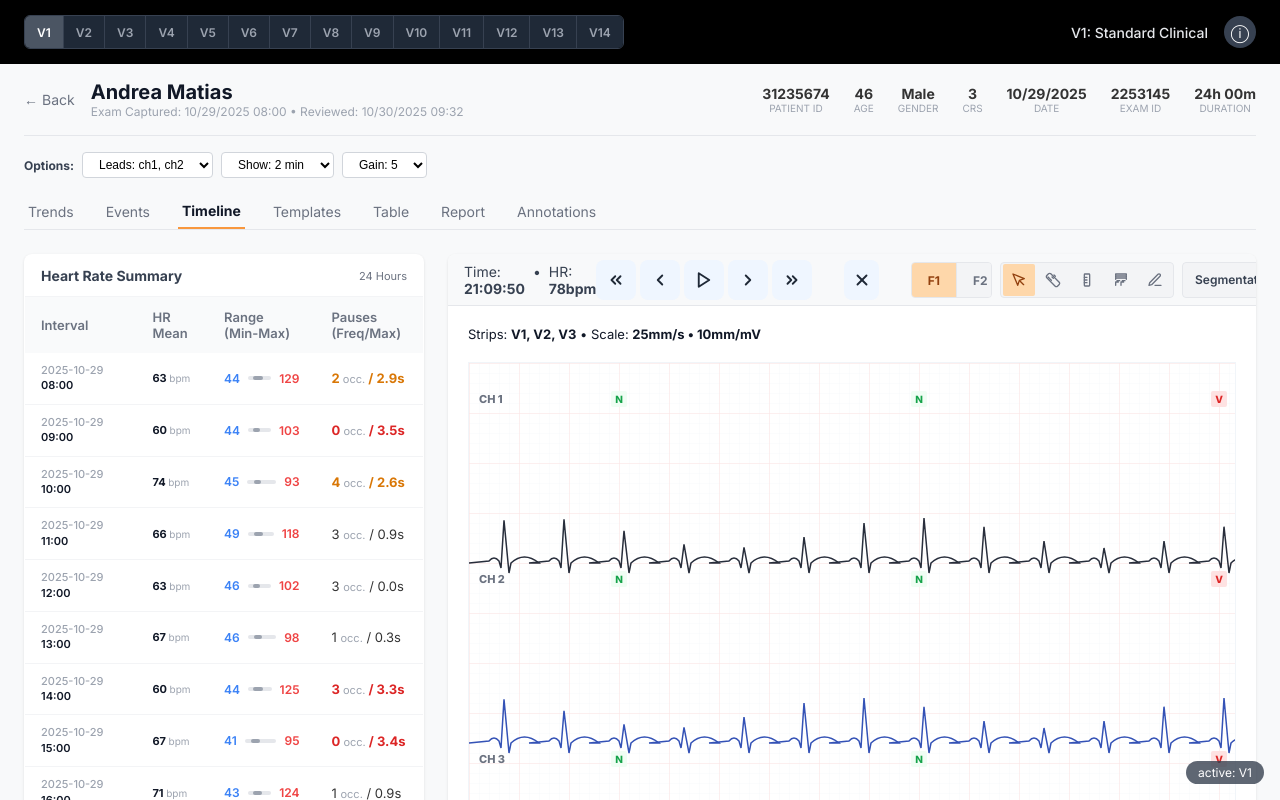
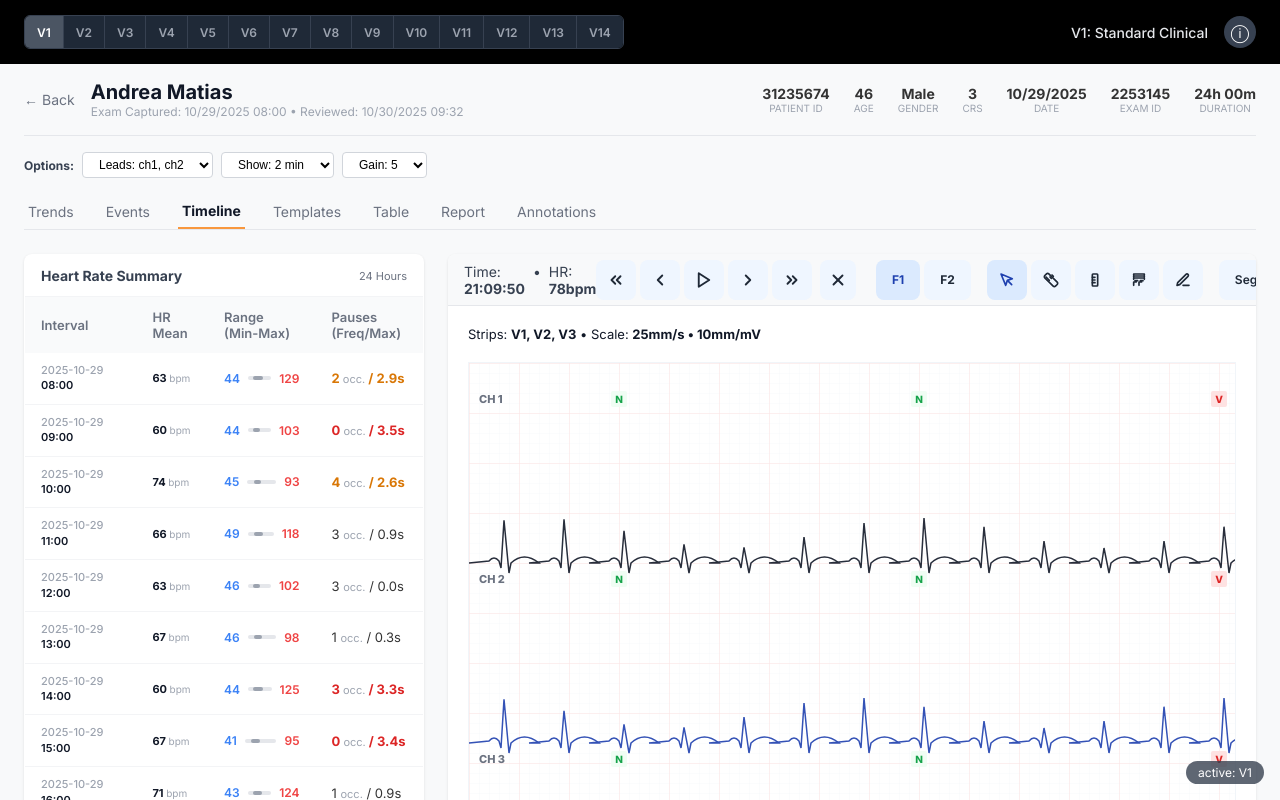
Before and after one commit to gabrielvaz/cardiolife-cardioline-strips-ideas, a Next.js app: page / in a window 1280 px wide. Built offline with nearby package versions, Linux system fonts and the light colour scheme.

Commit message:
Standardize button styles across all variants in ECG control bar

```diff
--- a/src/components/Dashboard/ECGControlsBar.tsx
+++ b/src/components/Dashboard/ECGControlsBar.tsx
@@ -27,7 +27,7 @@ const ECGControlsBar = ({ time = '21:09:50', hr = 78 }: ECGControlsBarProps) =>
 
       <div style={{ display: 'flex', gap: '8px', alignItems: 'center' }}>
         {/* Playback Controls */}
-        <div style={{ display: 'flex', gap: '4px', marginRight: '24px' }}>
+        <div style={{ display: 'flex', gap: '4px' }}>
           {[
             // Fast Backward
             <svg key="rewind" width="18" height="18" viewBox="0 0 24 24" fill="none" stroke="currentColor" strokeWidth="2.5" strokeLinecap="round" strokeLinejoin="round"><path d="m11 17-5-5 5-5"/><path d="m18 17-5-5 5-5"/></svg>,
@@ -51,7 +51,7 @@ const ECGControlsBar = ({ time = '21:09:50', hr = 78 }: ECGControlsBarProps) =>
               justifyContent: 'center',
               border: 'none',
               cursor: 'pointer',
-              transition: 'background-color 0.2s'
+              transition: 'all 0.2s'
             }}
             onMouseOver={e => e.currentTarget.style.backgroundColor = '#dbeafe'}
             onMouseOut={e => e.currentTarget.style.backgroundColor = '#eff6ff'}
@@ -59,7 +59,7 @@ const ECGControlsBar = ({ time = '21:09:50', hr = 78 }: ECGControlsBarProps) =>
           ))}
         </div>
 
-        {/* Delete/Close Button */}
+        {/* Close Button */}
         <button style={{
             width: '40px',
             height: '40px',
@@ -71,8 +71,8 @@ const ECGControlsBar = ({ time = '21:09:50', hr = 78 }: ECGControlsBarProps) =>
             justifyContent: 'center',
             border: 'none',
             cursor: 'pointer',
-            marginRight: '24px',
-            transition: 'background-color 0.2s'
+            marginRight: '12px',
+            transition: 'all 0.2s'
           }}
           onMouseOver={e => e.currentTarget.style.backgroundColor = '#fee2e2'}
           onMouseOut={e => e.currentTarget.style.backgroundColor = '#eff6ff'}
@@ -81,85 +81,82 @@ const ECGControlsBar = ({ time = '21:09:50', hr = 78 }: ECGControlsBarProps) =>
         </button>
 
         {/* F1/F2 Buttons */}
-        <div style={{ display: 'flex', borderRadius: '4px', overflow: 'hidden', border: '1px solid #e5e7eb', height: '36px' }}>
-          <button style={{
-            backgroundColor: '#fed7aa',
-            color: '#92400e',
+        <div style={{ display: 'flex', gap: '4px' }}>
+          {[
+            { label: 'F1', active: true },
+            { label: 'F2', active: false }
+          ].map((btn, idx) => (
+            <button key={idx} style={{
+              backgroundColor: btn.active ? '#dbeafe' : '#eff6ff',
+              color: btn.active ? '#1e40af' : '#1f2937',
               padding: '0 16px',
               fontSize: '12px',
               fontWeight: 700,
+              borderRadius: '8px',
               border: 'none',
-            height: '36px',
-            cursor: 'pointer'
-          }}>F1</button>
-          <button style={{
-            backgroundColor: '#f3f4f6',
-            color: '#6b7280',
-            padding: '0 16px',
-            fontSize: '12px',
-            fontWeight: 700,
-            borderLeft: '1px solid #e5e7eb',
-            borderRight: 'none',
-            borderTop: 'none',
-            borderBottom: 'none',
-            height: '36px',
-            cursor: 'pointer'
-          }}>F2</button>
+              height: '40px',
+              cursor: 'pointer',
+              transition: 'all 0.2s'
+            }}
+            onMouseOver={e => e.currentTarget.style.backgroundColor = '#dbeafe'}
+            onMouseOut={e => e.currentTarget.style.backgroundColor = btn.active ? '#dbeafe' : '#eff6ff'}
+            >{btn.label}</button>
+          ))}
         </div>
 
-        {/* Ruler/Caliper Buttons */}
-        <div style={{ display: 'flex', gap: '2px', backgroundColor: '#f3f4f6', padding: '2px', borderRadius: '4px', border: '1px solid #e5e7eb', height: '36px', alignItems: 'center' }}>
+        {/* Editing Tools */}
+        <div style={{ display: 'flex', gap: '4px', marginLeft: '8px' }}>
           {[
             // Mouse Pointer Icon
-            <svg key="pointer" width="16" height="16" viewBox="0 0 24 24" fill="none" stroke="currentColor" strokeWidth="2" strokeLinecap="round" strokeLinejoin="round"><path d="m3 3 7.07 16.97 2.51-7.39 7.39-2.51L3 3z"/><path d="m13 13 6 6"/></svg>,
+            { icon: <svg width="16" height="16" viewBox="0 0 24 24" fill="none" stroke="currentColor" strokeWidth="2.5" strokeLinecap="round" strokeLinejoin="round"><path d="m3 3 7.07 16.97 2.51-7.39 7.39-2.51L3 3z"/><path d="m13 13 6 6"/></svg>, active: true },
             // Ruler Icon
-            <svg key="ruler" width="16" height="16" viewBox="0 0 24 24" fill="none" stroke="currentColor" strokeWidth="2" strokeLinecap="round" strokeLinejoin="round"><path d="M21.3 15.3a2.4 2.4 0 0 1 0 3.4l-2.6 2.6a2.4 2.4 0 0 1-3.4 0L2.7 8.7a2.4 2.4 0 0 1 0-3.4l2.6-2.6a2.4 2.4 0 0 1 3.4 0Z"/><path d="m7.5 10.5 2 2"/><path d="m10.5 7.5 2 2"/><path d="m13.5 4.5 2 2"/><path d="m4.5 7.5 2 2"/></svg>,
+            { icon: <svg width="16" height="16" viewBox="0 0 24 24" fill="none" stroke="currentColor" strokeWidth="2.5" strokeLinecap="round" strokeLinejoin="round"><path d="M21.3 15.3a2.4 2.4 0 0 1 0 3.4l-2.6 2.6a2.4 2.4 0 0 1-3.4 0L2.7 8.7a2.4 2.4 0 0 1 0-3.4l2.6-2.6a2.4 2.4 0 0 1 3.4 0Z"/><path d="m7.5 10.5 2 2"/><path d="m10.5 7.5 2 2"/><path d="m13.5 4.5 2 2"/><path d="m4.5 7.5 2 2"/></svg>, active: false },
             // Vertical Ruler
-            <svg key="vruler" width="16" height="16" viewBox="0 0 24 24" fill="none" stroke="currentColor" strokeWidth="2" strokeLinecap="round" strokeLinejoin="round"><rect width="8" height="18" x="8" y="3" rx="1"/><path d="M8 8h4"/><path d="M8 12h4"/><path d="M8 16h4"/></svg>,
+            { icon: <svg width="16" height="16" viewBox="0 0 24 24" fill="none" stroke="currentColor" strokeWidth="2.5" strokeLinecap="round" strokeLinejoin="round"><rect width="8" height="18" x="8" y="3" rx="1"/><path d="M8 8h4"/><path d="M8 12h4"/><path d="M8 16h4"/></svg>, active: false },
             // Caliper/Measurement
-            <svg key="caliper" width="16" height="16" viewBox="0 0 24 24" fill="none" stroke="currentColor" strokeWidth="2" strokeLinecap="round" strokeLinejoin="round"><path d="M12 20v-5h4l-2-2h4"/><path d="M4 20v-5h4l-2-2h4"/><path d="M4 5V3h16v2"/><path d="M4 8V6h16v2"/><path d="M4 11V9h16v2"/></svg>,
+            { icon: <svg width="16" height="16" viewBox="0 0 24 24" fill="none" stroke="currentColor" strokeWidth="2.5" strokeLinecap="round" strokeLinejoin="round"><path d="M12 20v-5h4l-2-2h4"/><path d="M4 20v-5h4l-2-2h4"/><path d="M4 5V3h16v2"/><path d="M4 8V6h16v2"/><path d="M4 11V9h16v2"/></svg>, active: false },
             // Annotation
-            <svg key="annotation" width="16" height="16" viewBox="0 0 24 24" fill="none" stroke="currentColor" strokeWidth="2" strokeLinecap="round" strokeLinejoin="round"><path d="M12 20h9"/><path d="M16.5 3.5a2.121 2.121 0 0 1 3 3L7 19l-4 1 1-4L16.5 3.5z"/></svg>
-          ].map((icon, idx) => (
+            { icon: <svg width="16" height="16" viewBox="0 0 24 24" fill="none" stroke="currentColor" strokeWidth="2.5" strokeLinecap="round" strokeLinejoin="round"><path d="M12 20h9"/><path d="M16.5 3.5a2.121 2.121 0 0 1 3 3L7 19l-4 1 1-4L16.5 3.5z"/></svg>, active: false }
+          ].map((tool, idx) => (
             <button key={idx} style={{
-              width: '32px',
-              height: '32px',
-              backgroundColor: idx === 0 ? '#fed7aa' : 'transparent',
-              color: idx === 0 ? '#92400e' : '#6b7280',
-              borderRadius: '2px',
+              width: '40px',
+              height: '40px',
+              backgroundColor: tool.active ? '#dbeafe' : '#eff6ff',
+              color: tool.active ? '#1e40af' : '#1f2937',
+              borderRadius: '8px',
               display: 'flex',
               alignItems: 'center',
               justifyContent: 'center',
               border: 'none',
-              cursor: 'pointer'
-            }}>{icon}</button>
+              cursor: 'pointer',
+              transition: 'all 0.2s'
+            }}
+            onMouseOver={e => e.currentTarget.style.backgroundColor = '#dbeafe'}
+            onMouseOut={e => e.currentTarget.style.backgroundColor = tool.active ? '#dbeafe' : '#eff6ff'}
+            >{tool.icon}</button>
           ))}
         </div>
 
         {/* Action Buttons */}
-        <button style={{
-          height: '36px',
-          padding: '0 12px',
-          backgroundColor: '#f3f4f6',
-          borderRadius: '4px',
+        <div style={{ display: 'flex', gap: '4px', marginLeft: '8px' }}>
+          {['Segmentation', 'Add report'].map((label, idx) => (
+            <button key={idx} style={{
+              height: '40px',
+              padding: '0 16px',
+              backgroundColor: '#eff6ff',
+              borderRadius: '8px',
               fontSize: '12px',
               fontWeight: 600,
-          color: '#374151',
-          border: '1px solid #e5e7eb',
-          cursor: 'pointer'
-        }}>Segmentation</button>
-
-        <button style={{
-          height: '36px',
-          padding: '0 12px',
-          backgroundColor: '#f3f4f6',
-          borderRadius: '4px',
-          fontSize: '12px',
-          fontWeight: 600,
-          color: '#374151',
-          border: '1px solid #e5e7eb',
-          cursor: 'pointer'
-        }}>Add report</button>
+              color: '#1f2937',
+              border: 'none',
+              cursor: 'pointer',
+              transition: 'all 0.2s'
+            }}
+            onMouseOver={e => e.currentTarget.style.backgroundColor = '#dbeafe'}
+            onMouseOut={e => e.currentTarget.style.backgroundColor = '#eff6ff'}
+            >{label}</button>
+          ))}
+        </div>
       </div>
     </div>
   );
```
Lines whose indentation alone changed are shown as unchanged.
